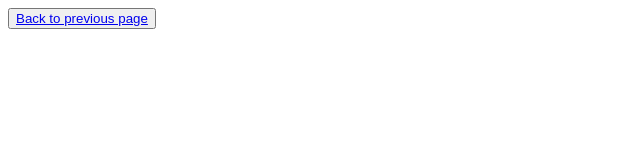
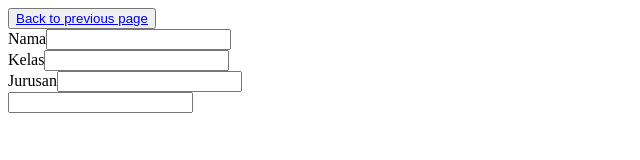
Before and after one commit to AdamRifandy/Aplikasi-Input-Mahasiswa, a website: page views/add_edit.html in a window 1280 px wide. Shown: the whole page, without its empty margins (0-640 px from the left). Drawn offline with Linux system fonts and the light colour scheme.

Commit message:
Updated add_edit.html

```diff
--- a/views/add_edit.html
+++ b/views/add_edit.html
@@ -10,7 +10,10 @@
 <body>
   <button><a href="./">Back to previous page</a></button>
   <form method="POST">
-
+    <label for="nama">Nama</label><input type="text" id="nama"><br />
+    <label for="kelas">Kelas</label><input type="text" id="kelas"><br />
+    <label for="jurusan">Jurusan</label><input type="text" id="jurusan"><br />
+    <input type="submit id="btnSubmit">
   </form>
 </body>
 </html>
```
